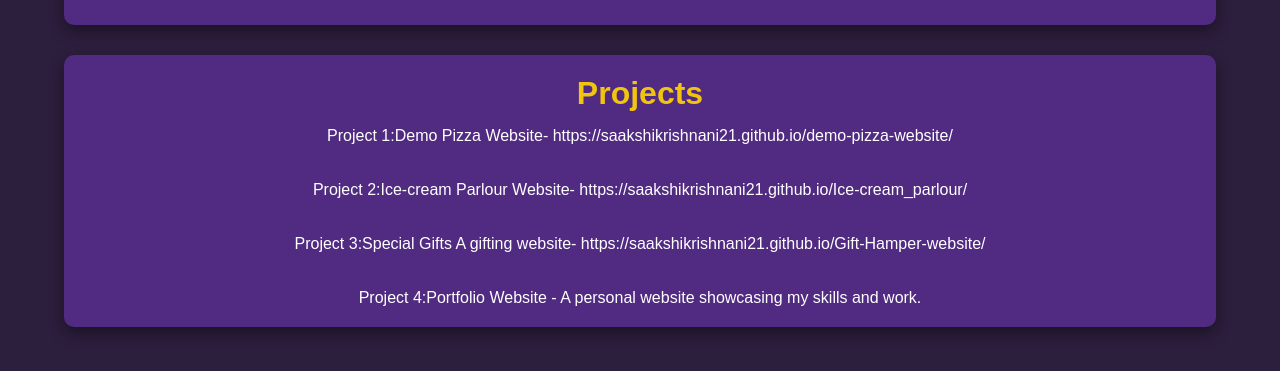
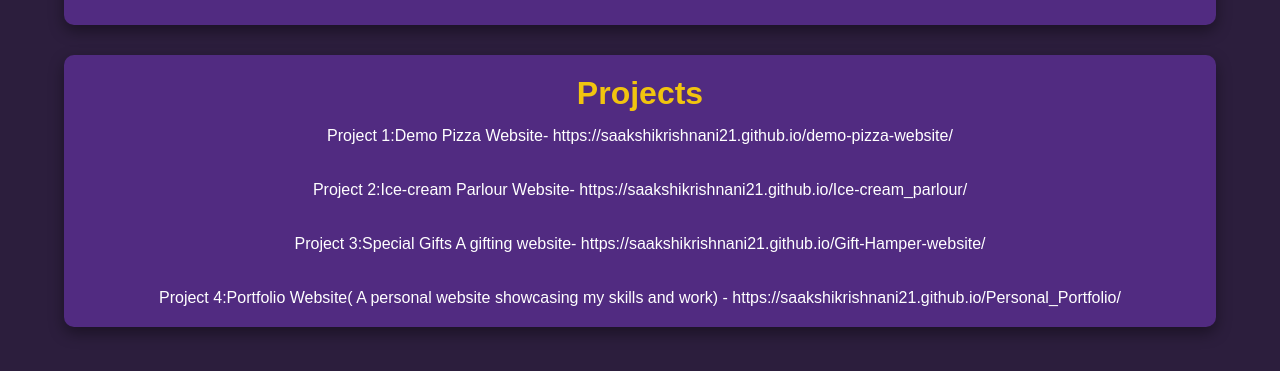
Before and after one commit to SaakshiKrishnani21/Personal_Portfolio, a plain HTML site: page index.html in a window 1280 px wide. Shown: the part 809-1180 px from the top of the page. Drawn offline with Linux system fonts and the light colour scheme.

Commit message:
Update index.html

```diff
--- a/index.html
+++ b/index.html
@@ -139,7 +139,7 @@
             <br><br>
             <p>Project 3:Special Gifts A gifting website- https://saakshikrishnani21.github.io/Gift-Hamper-website/</p>
             <br><br>
-            <p>Project 4:Portfolio Website - A personal website showcasing my skills and work.</p>
+            <p>Project 4:Portfolio Website( A personal website showcasing my skills and work) - https://saakshikrishnani21.github.io/Personal_Portfolio/</p>
         </div>
     </div>
 </body>
```
